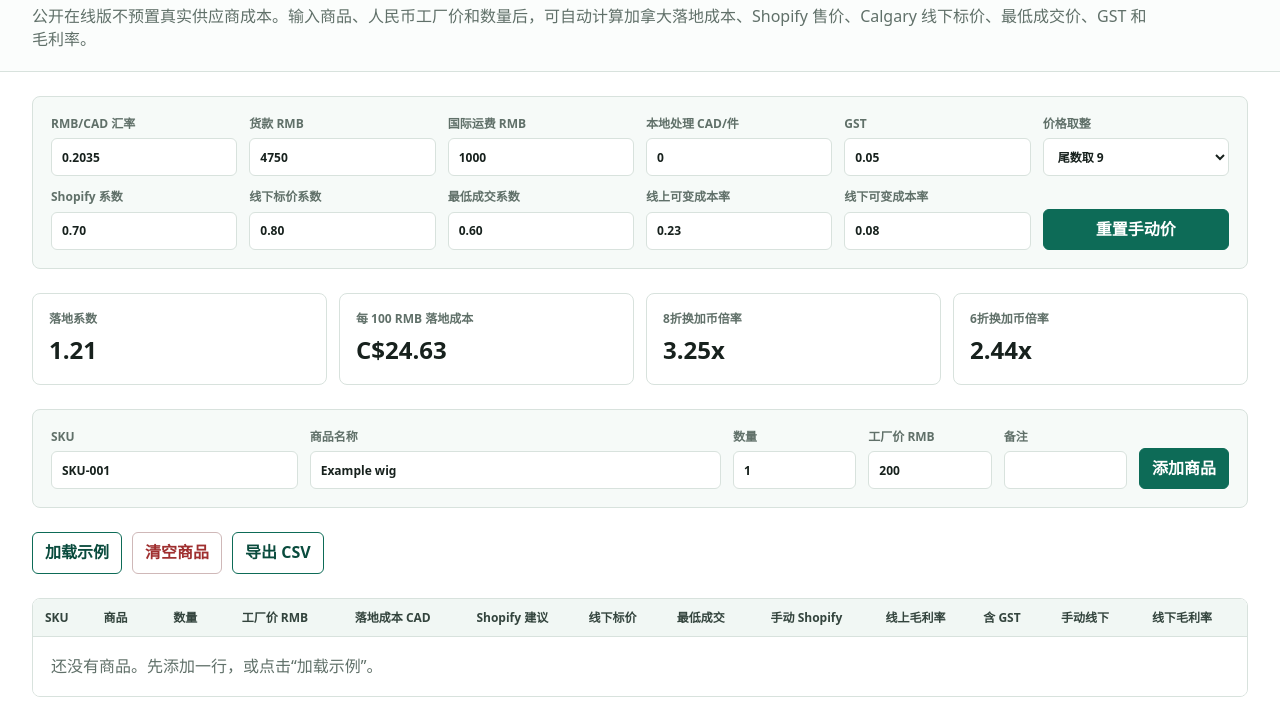
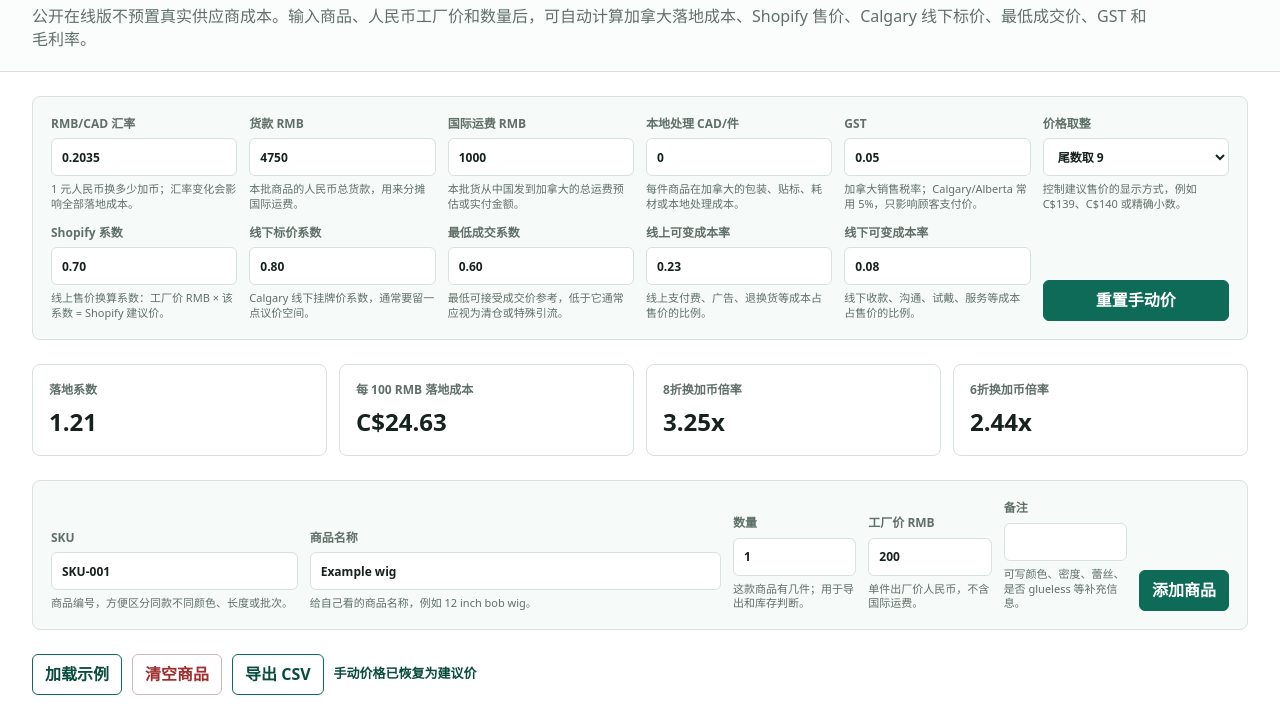
Before and after one commit to gzsunsea/cxy-wigs-pricing-calculator, a website: page index.html in a window 1280 px wide. Both pictures are taken after a click on the button "重置手动价". Shown: the part 72-789 px from the top of the page. Drawn offline with Linux system fonts and the light colour scheme.

Commit message:
Improve pricing form guidance and reset feedback

```diff
--- a/index.html
+++ b/index.html
@@ -80,6 +80,14 @@
       color: var(--muted);
     }
 
+    .hint {
+      display: block;
+      font-size: 11px;
+      font-weight: 500;
+      color: var(--muted);
+      line-height: 1.35;
+    }
+
     input, select, button {
       min-height: 38px;
       border: 1px solid var(--line);
@@ -146,6 +154,7 @@
       display: flex;
       gap: 10px;
       flex-wrap: wrap;
+      align-items: center;
     }
 
     .table-wrap {
@@ -191,6 +200,13 @@
     .margin-risk { color: var(--danger); font-weight: 760; }
     .empty { color: var(--muted); text-align: left; padding: 18px; }
 
+    .status {
+      min-height: 22px;
+      color: var(--accent-dark);
+      font-size: 13px;
+      font-weight: 700;
+    }
+
     @media (max-width: 1100px) {
       header, main { padding-left: 18px; padding-right: 18px; }
       .controls { grid-template-columns: repeat(2, minmax(130px, 1fr)); }
@@ -214,18 +230,23 @@
     <section class="controls" aria-label="定价参数">
       <label>RMB/CAD 汇率
         <input id="fxRate" type="number" step="0.0001" value="0.2035">
+        <span class="hint">1 元人民币换多少加币；汇率变化会影响全部落地成本。</span>
       </label>
       <label>货款 RMB
         <input id="goodsTotal" type="number" step="1" value="4750">
+        <span class="hint">本批商品的人民币总货款，用来分摊国际运费。</span>
       </label>
       <label>国际运费 RMB
         <input id="freightTotal" type="number" step="1" value="1000">
+        <span class="hint">本批货从中国发到加拿大的总运费预估或实付金额。</span>
       </label>
       <label>本地处理 CAD/件
         <input id="localHandling" type="number" step="0.5" value="0">
+        <span class="hint">每件商品在加拿大的包装、贴标、耗材或本地处理成本。</span>
       </label>
       <label>GST
         <input id="gstRate" type="number" step="0.01" value="0.05">
+        <span class="hint">加拿大销售税率；Calgary/Alberta 常用 5%，只影响顾客支付价。</span>
       </label>
       <label>价格取整
         <select id="roundMode">
@@ -233,21 +254,27 @@
           <option value="whole">整数</option>
           <option value="none">不取整</option>
         </select>
+        <span class="hint">控制建议售价的显示方式，例如 C$139、C$140 或精确小数。</span>
       </label>
       <label>Shopify 系数
         <input id="shopifyFactor" type="number" step="0.05" value="0.70">
+        <span class="hint">线上售价换算系数：工厂价 RMB × 该系数 = Shopify 建议价。</span>
       </label>
       <label>线下标价系数
         <input id="offlineFactor" type="number" step="0.05" value="0.80">
+        <span class="hint">Calgary 线下挂牌价系数，通常要留一点议价空间。</span>
       </label>
       <label>最低成交系数
         <input id="floorFactor" type="number" step="0.05" value="0.60">
+        <span class="hint">最低可接受成交价参考，低于它通常应视为清仓或特殊引流。</span>
       </label>
       <label>线上可变成本率
         <input id="onlineVariableRate" type="number" step="0.01" value="0.23">
+        <span class="hint">线上支付费、广告、退换货等成本占售价的比例。</span>
       </label>
       <label>线下可变成本率
         <input id="offlineVariableRate" type="number" step="0.01" value="0.08">
+        <span class="hint">线下收款、沟通、试戴、服务等成本占售价的比例。</span>
       </label>
       <button id="resetManualPrices" type="button">重置手动价</button>
     </section>
@@ -274,18 +301,23 @@
     <section class="editor" aria-label="新增商品">
       <label>SKU
         <input id="newSku" value="SKU-001">
+        <span class="hint">商品编号，方便区分同款不同颜色、长度或批次。</span>
       </label>
       <label>商品名称
         <input id="newProduct" value="Example wig">
+        <span class="hint">给自己看的商品名称，例如 12 inch bob wig。</span>
       </label>
       <label>数量
         <input id="newQty" type="number" step="1" value="1">
+        <span class="hint">这款商品有几件；用于导出和库存判断。</span>
       </label>
       <label>工厂价 RMB
         <input id="newRmb" type="number" step="1" value="200">
+        <span class="hint">单件出厂价人民币，不含国际运费。</span>
       </label>
       <label>备注
         <input id="newNotes" value="">
+        <span class="hint">可写颜色、密度、蕾丝、是否 glueless 等补充信息。</span>
       </label>
       <button id="addProduct" type="button">添加商品</button>
     </section>
@@ -294,6 +326,7 @@
       <button id="loadExamples" type="button" class="secondary">加载示例</button>
       <button id="clearProducts" type="button" class="danger">清空商品</button>
       <button id="exportCsv" type="button" class="secondary">导出 CSV</button>
+      <span id="statusMessage" class="status" role="status" aria-live="polite"></span>
     </section>
 
     <section class="table-wrap" aria-label="SKU 定价表">
@@ -454,6 +487,16 @@
       });
     }
 
+    let statusTimer;
+
+    function showStatus(message) {
+      $("statusMessage").textContent = message;
+      clearTimeout(statusTimer);
+      statusTimer = setTimeout(() => {
+        $("statusMessage").textContent = "";
+      }, 3500);
+    }
+
     function addProduct() {
       const sku = $("newSku").value.trim();
       const product = $("newProduct").value.trim();
@@ -465,6 +508,7 @@
       state.manualShopify.delete(sku);
       state.manualOffline.delete(sku);
       calculate();
+      showStatus(`已添加 ${sku}`);
     }
 
     function exportCsv() {
@@ -494,14 +538,15 @@
       link.download = "cxy-wigs-pricing.csv";
       link.click();
       URL.revokeObjectURL(url);
+      showStatus("CSV 已导出");
     }
 
     document.querySelectorAll(".controls input, .controls select").forEach((input) => input.addEventListener("input", calculate));
     $("addProduct").addEventListener("click", addProduct);
-    $("loadExamples").addEventListener("click", () => { products = examples.map((item) => ({ ...item })); state.manualShopify.clear(); state.manualOffline.clear(); calculate(); });
-    $("clearProducts").addEventListener("click", () => { products = []; state.manualShopify.clear(); state.manualOffline.clear(); calculate(); });
+    $("loadExamples").addEventListener("click", () => { products = examples.map((item) => ({ ...item })); state.manualShopify.clear(); state.manualOffline.clear(); calculate(); showStatus("已加载示例数据"); });
+    $("clearProducts").addEventListener("click", () => { products = []; state.manualShopify.clear(); state.manualOffline.clear(); calculate(); showStatus("已清空商品"); });
     $("exportCsv").addEventListener("click", exportCsv);
-    $("resetManualPrices").addEventListener("click", () => { state.manualShopify.clear(); state.manualOffline.clear(); calculate(); });
+    $("resetManualPrices").addEventListener("click", () => { state.manualShopify.clear(); state.manualOffline.clear(); calculate(); showStatus("手动价格已恢复为建议价"); });
     calculate();
   </script>
 </body>
```
